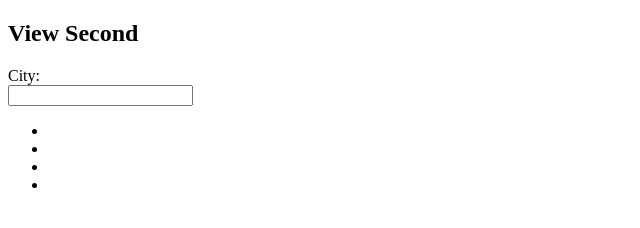
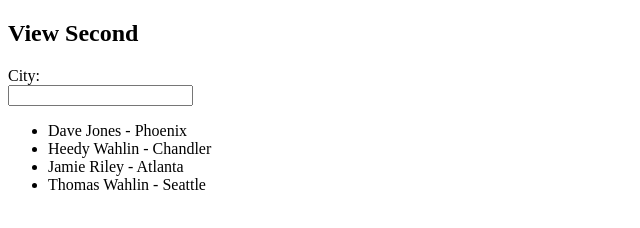
Before and after one commit to aruntakkar/Angular-App, a plain HTML site: page DefiningRoutes.html at #/view2 in a window 1280 px wide. Shown: the whole page, without its empty margins (0-640 px from the left). Drawn offline with Linux system fonts and the light colour scheme.

Commit message:
view updated for ng-repeat to get data

```diff
--- a/partials/view2.html
+++ b/partials/view2.html
@@ -5,6 +5,8 @@
     <input type="text" ng-model="city">
     <br/>
     <ul>
-        <li ng-repeat="cust in customers | filter: city | orderBy:'name'">
+    	<li ng-repeat="cust in customers | filter: city | orderBy:'name'">
+    		{{ cust.name }} - {{ cust.city }}
+    	</li>
     </ul>
 </div>
```
Also changed, not shown: partials/view1.html (+3 -1 lines).
